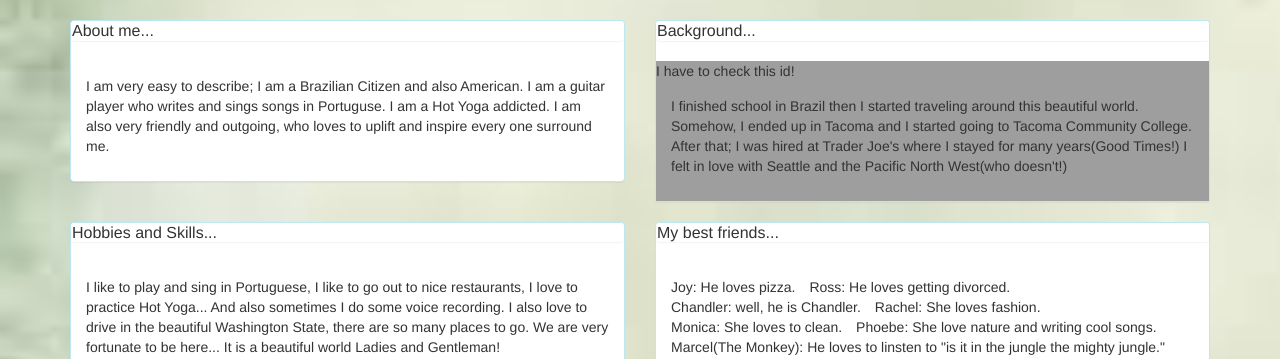
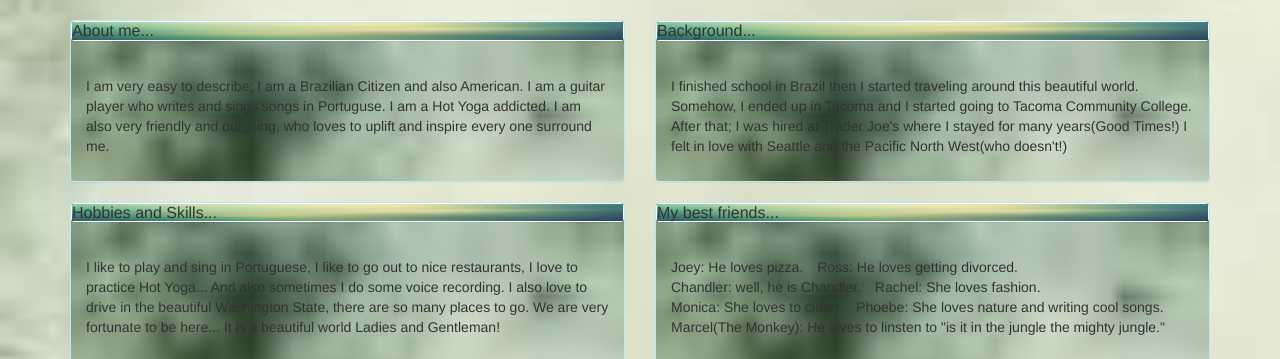
Before and after one commit to marcelinseattle/port2, a plain HTML site: page index.html in a window 1280 px wide. Shown: the part 441-800 px from the top of the page. Drawn offline with Linux system fonts and the light colour scheme.

Commit message:
Add background color to the second and third row

```diff
--- a/css/styles.css
+++ b/css/styles.css
@@ -7,13 +7,53 @@ body {
   background-size: cover;
 }
 
-#jumbo {
+#title {
   background-image: url("../img/calm3.jpeg");
   background-size: 700%;
 }
 
-#row1 {
+#epicodus {
   background-image: url("../img/calm4.jpeg");
+  background-size: 100% 100%;
+}
+
+#about {
+  background-image: url("../img/calm3.jpeg");
+  background-size: 700%;
+}
+
+#topabout {
+  background-image: url("../img/calm5.jpeg");
+  background-size: 100% 100%;
+}
+
+#background {
+  background-image: url("../img/calm3.jpeg");
+  background-size: 700%;
+}
+
+#topbackground {
+  background-image: url("../img/calm5.jpeg");
+  background-size: 100% 100%;
+}
+
+#skills {
+  background-image: url("../img/calm3.jpeg");
+  background-size: 700%;
+}
+
+#topskills {
+  background-image: url("../img/calm5.jpeg");
+  background-size: 100% 100%;
+}
+
+#friends {
+  background-image: url("../img/calm3.jpeg");
+  background-size: 700%;
+}
+
+#topfriends {
+  background-image: url("../img/calm5.jpeg");
   background-size: 100% 100%;
 }
 
@@ -47,5 +87,5 @@ img {
 }
 
 #back {
-  background-color:#9E9E9E;
+  background-image: linear-gradient(top, #4F364C, #FFFFFF);
 }
--- a/index.html
+++ b/index.html
@@ -10,7 +10,7 @@
     <div class="container">
       <div class="row">
         <div class="col-md-12">
-          <div class="jumbotron" id="jumbo">
+          <div class="jumbotron" id="title">
           <h1 class="intro-color">Marcel's Portfolio</h1>
           <p><span class="intro">I am here to tell you a little bit about me...</span></p>
         </div>
@@ -18,7 +18,7 @@
     </div>
     <div class="row">
       <div class="col-md-12">
-        <div class="well" id="row1">
+        <div class="well" id="epicodus">
           <h4><span class="name">My name is <strong>Marcel Nogueira</strong> and here is the list of some of our first week projects at <strong>Epicodus</strong>.</span></h4>
           <img class="logo" src="img/epi1.jpeg" alt="Epicodus Log">
           <ol>
@@ -32,9 +32,9 @@
     </div>
     <div class="row">
       <div class="col-md-6">
-        <div class="panel panel-info">
+        <div class="panel panel-info" id="about">
           <div class="panel">
-            <h2 class="panel-title">About me...</h2>
+            <h2 class="panel-title" id="topabout">About me...</h2>
           </div>
           <div class="panel-body">
             <p>I am very easy to describe; I am a Brazilian Citizen and also American. I am a guitar player who writes and sings songs in Portuguse. I am a Hot Yoga addicted. I am also very friendly and outgoing, who loves to uplift and inspire every one surround me. </p>
@@ -42,24 +42,21 @@
         </div>
       </div>
       <div class="col-md-6">
-        <div class="panel panel-info">
+        <div class="panel panel-info" id="background">
           <div class="panel">
-
-            <h2 class="panel-title">Background...</h2>
-          </div>
-          <div id="back">                         I have to check this id!
-            <div class="panel-body">
-              <p>I finished school in Brazil then I started traveling around this beautiful world. Somehow, I ended up in Tacoma and I started going to Tacoma Community College. After that; I was hired at Trader Joe's where I stayed for many years(Good Times!) I felt in love with Seattle and the Pacific North West(who doesn't!) </p>
+              <h2 class="panel-title" id="topbackground">Background...</h2>
+            </div>
+              <div class="panel-body">
+                <p>I finished school in Brazil then I started traveling around this beautiful world. Somehow, I ended up in Tacoma and I started going to Tacoma Community College. After that; I was hired at Trader Joe's where I stayed for many years(Good Times!) I felt in love with Seattle and the Pacific North West(who doesn't!) </p>
+              </div>
             </div>
           </div>
         </div>
-      </div>
-    </div>
     <div class="row">
       <div class="col-md-6">
-        <div class="panel panel-info">
+        <div class="panel panel-info" id="skills">
           <div class="panel">
-            <h2 class="panel-title">Hobbies and Skills...</h2>
+            <h2 class="panel-title" id="topskills">Hobbies and Skills...</h2>
             </div>
             <div class="panel-body">
             <p>I like to play and sing in Portuguese, I like to go out to nice restaurants, I love to practice Hot Yoga... And also sometimes I do some voice recording. I also love to drive in the beautiful Washington State, there are so many places to go. We are very fortunate to be here... It is a beautiful world Ladies and Gentleman!</p>
@@ -67,26 +64,28 @@
         </div>
       </div>
         <div class="col-md-6">
-          <div class="panel panel-info">
+          <div class="panel panel-info" id="friends">
             <div class="panel">
-              <h2 class="panel-title">My best friends...</h2>
+              <h2 class="panel-title" id="topfriends">My best friends...</h2>
             </div>
               <div class="panel-body">
                 <ul class="list-inline">
-                  <li>Joy: He loves pizza.</li>
+                  <li>Joey: He loves pizza.</li>
                   <li>Ross: He loves getting divorced.</li>
                   <li>Chandler: well, he is Chandler.</li>
                   <li>Rachel: She loves fashion.</li>
                   <li>Monica: She loves to clean.</li>
-                  <li>Phoebe: She love nature and writing cool songs.</li>
+                  <li>Phoebe: She loves nature and writing cool songs.</li>
                   <li>Marcel(The Monkey): He loves to linsten to "is it in the jungle the mighty jungle."</li>
                 </ul>
               </div>
             </div>
           </div>
         </div>
+          </div>
+        </div>
       </div>
-    <img src="img/perk.jpeg" alt="Friends" class="img-rounded">
+    <img src="img/perk.jpeg" alt="Friends" class="img-circle">
     </div>
   </body>
 </html>
```
Also changed, not shown: calm6.jpeg (added), img/calm5.jpeg (added), img/calm6.jpeg (added).
